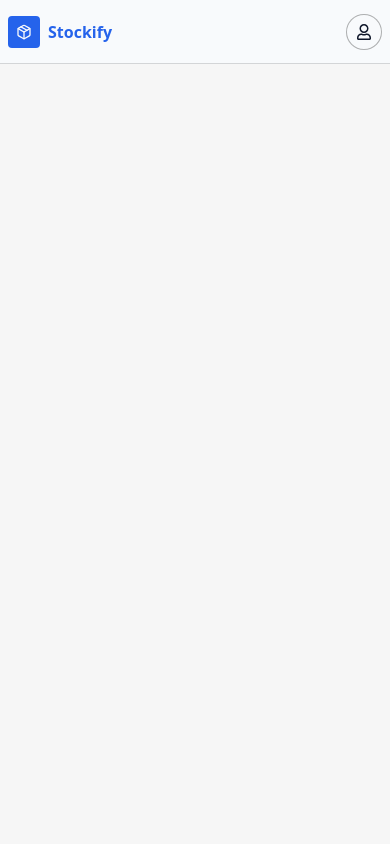
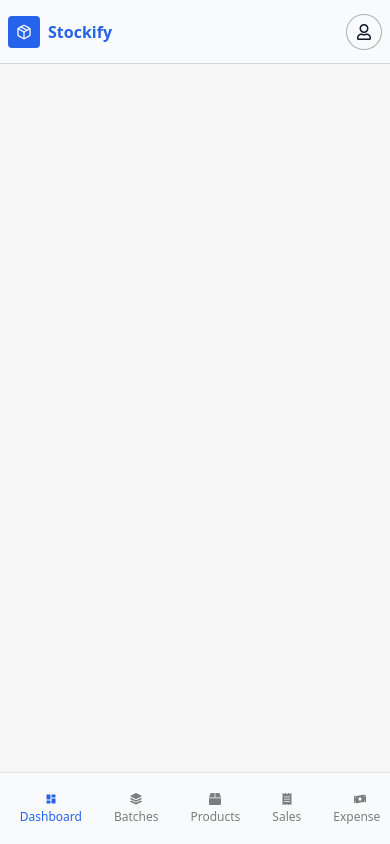
Before and after one commit to Chiemezie-Uchenwoke/stockify-frontend, a React (Vite) app: page /dashboard in a window 390 px wide. Built offline with nearby package versions, Linux system fonts and the light colour scheme.

Commit message:
Feat: Sidebar
Add sidebar for mobile devices using the SidebarButton component

```diff
--- a/src/components/Dashboard/DashboardContent.jsx
+++ b/src/components/Dashboard/DashboardContent.jsx
@@ -3,6 +3,7 @@ import useThemeStore from "../../stores/ThemeStore";
 import SidebarLg from "./Sidebar/SidebarLg";
 import DashboardView from "./Views/DashboardView";
 import { FaArrowRightFromBracket } from "react-icons/fa6";
+import SidebarSm from "./Sidebar/SidebarSm";
 
 const DashboardContent = () => {
     const [view, setView] = useState("dashboard");
@@ -32,6 +33,11 @@ const DashboardContent = () => {
             <div className="w-full md:w-[calc(100%-18%)] lg:w-[calc(100%-20%)] ">
                 {view === "dashboard" && <DashboardView />}
             </div>
+
+            <SidebarSm
+                currentView={view}
+                setView={setView}
+            />
         </div>
     )
 };
--- a/src/components/Dashboard/Sidebar/SidebarButton.jsx
+++ b/src/components/Dashboard/Sidebar/SidebarButton.jsx
@@ -7,7 +7,8 @@ const SidebarButton = ({icon: Icon, text, view, setView, isActive}) => {
     return (
         <button
             onClick={() => setView(view)}
-            className={`${theme === "dark" ? "dark" : ""} flex flex-col items-center md:flex-row gap-2 text-sm dark:text-white-shade/70 ${isActive ? "bg-pri-col text-white-shade hover:bg-pri-hover" : "hover:bg-gray-200 dark:hover:bg-dark-surface/60"} p-2.5 rounded-lg cursor-pointer duration-200 `}
+            className={`${theme === "dark" ? "dark" : ""} flex flex-col items-center md:flex-row gap-1 md:gap-2 text-xs md:text-sm ${isActive ? "text-pri-col dark:text-dark-accent md:bg-pri-col md:text-white-shade md:dark:text-white-shade md:hover:bg-pri-hover" : "text-black/50 md:text-black/80 dark:text-white-shade/70 hover:bg-gray-200 dark:hover:bg-dark-surface/60"} p-2.5 rounded-lg cursor-pointer duration-200 select-none`}
+
         >
             <span className="text-xs">
                 <Icon />
--- a/src/components/Dashboard/Sidebar/SidebarLg.jsx
+++ b/src/components/Dashboard/Sidebar/SidebarLg.jsx
@@ -3,7 +3,7 @@ import sidebarViews from "../../../data/sidebarViewsData";
 
 const SidebarLg = ({currentView, setView}) => {
     return (
-        <div className="hidden md:flex flex-col gap-1 w-full h-[80%] overflow-y-auto"
+        <div className="hidden md:flex flex-col gap-1 w-full h-[80%] overflow-y-auto py-1"
         >
             {
                 sidebarViews.map((item) => {
--- /dev/null
+++ b/src/components/Dashboard/Sidebar/SidebarSm.jsx
@@ -0,0 +1,28 @@
+import sidebarViews from "../../../data/sidebarViewsData";
+import SidebarButton from "./SidebarButton";
+import useThemeStore from "../../../stores/ThemeStore";
+
+const SidebarSm = ({currentView, setView}) => {
+    const {theme} = useThemeStore();
+
+    return (
+        <div className={`${theme === "dark" ? "dark" : ""} w-full h-18 border-t border-black/10 fixed bottom-0 left-0 z-30 bg-light-surface dark:bg-dark-surface md:hidden`}>
+            <div className="container flex overflow-x-auto h-full items-center justify-between gap-3">
+                {
+                    sidebarViews.map((item) => {
+                        return (
+                            <SidebarButton
+                                key={item.id}
+                                {...item}
+                                isActive={item.view === currentView}
+                                setView={setView}
+                            />
+                        )
+                    })
+                }
+            </div>
+        </div>
+    )
+}
+
+export default SidebarSm;
```
